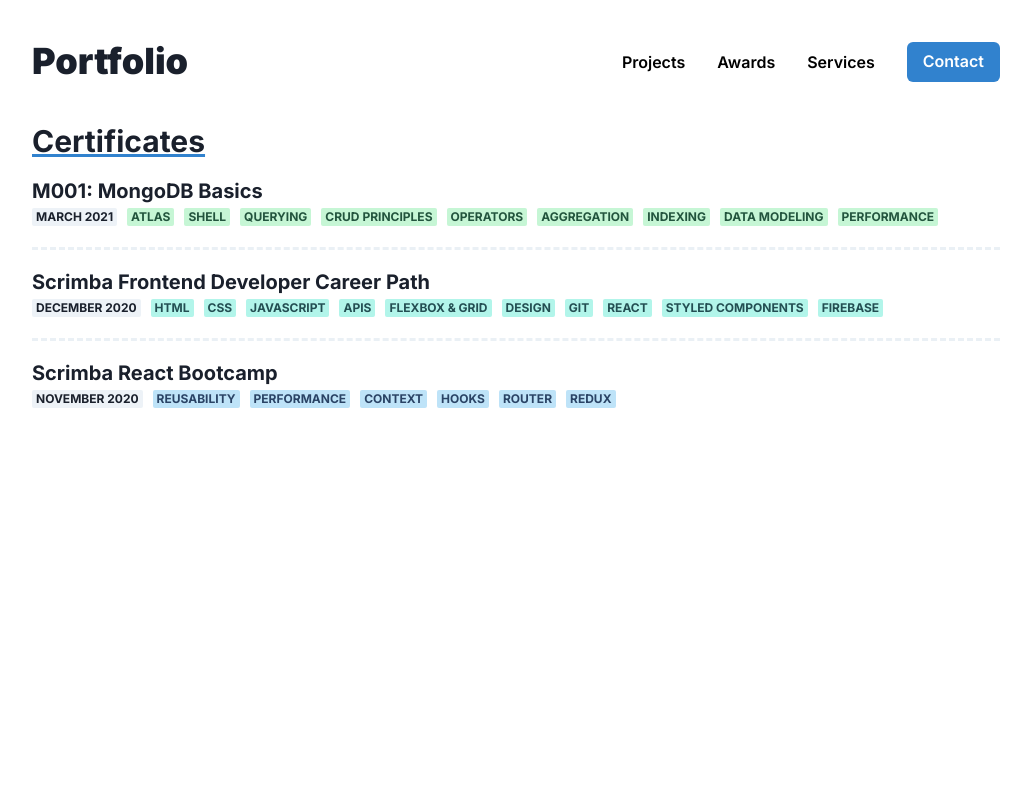
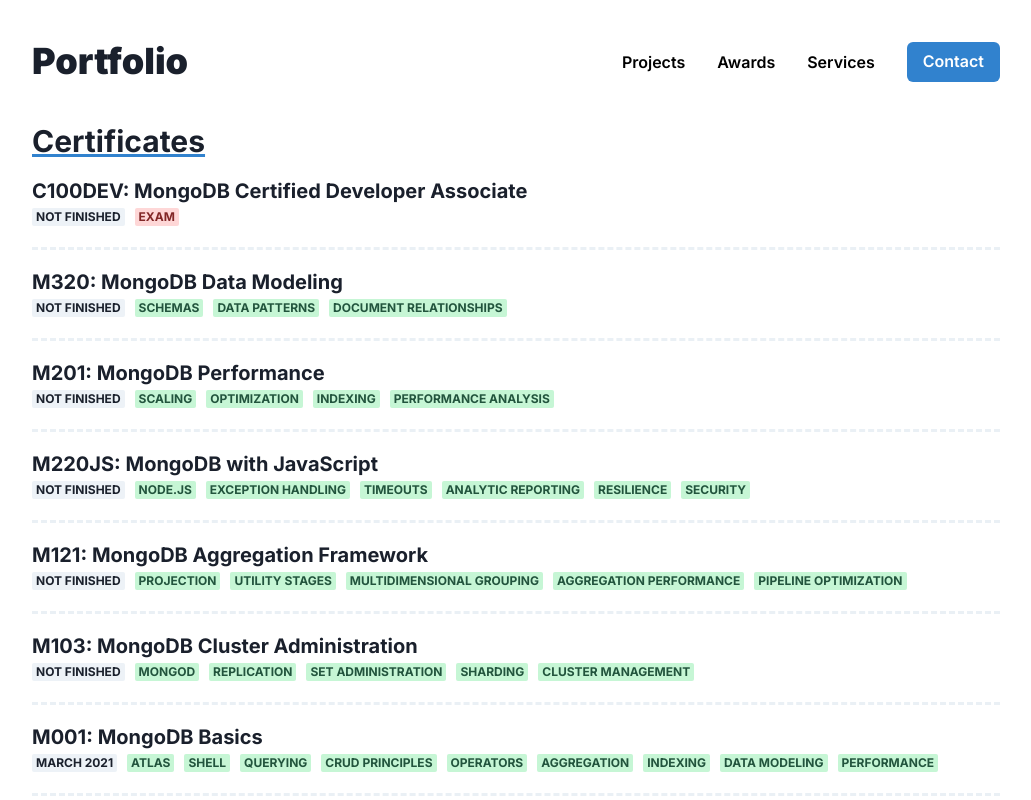
Before and after one commit to Mito9999/portfolio, a Next.js app: page /awards in a window 1280 px wide. Shown: the top 800 px of the page, without its empty margins (124-1155 px from the left). Built offline with nearby package versions, Linux system fonts and the light colour scheme.

Commit message:
Added my planned certificates

```diff
--- a/pages/awards.js
+++ b/pages/awards.js
@@ -1,8 +1,63 @@
 import Head from "next/head";
-import { Box, Heading, Text, Badge } from "@chakra-ui/react";
+import { Box, Heading, Badge } from "@chakra-ui/react";
 import Title from "../components/Title";
 
 const awards = [
+  {
+    title: "C100DEV: MongoDB Certified Developer Associate",
+    date: "Not Finished",
+    contentColor: "red",
+    content: ["Exam"],
+  },
+  {
+    title: "M320: MongoDB Data Modeling",
+    date: "Not Finished",
+    contentColor: "green",
+    content: ["Schemas", "Data Patterns", "Document Relationships"],
+  },
+  {
+    title: "M201: MongoDB Performance",
+    date: "Not Finished",
+    contentColor: "green",
+    content: ["Scaling", "Optimization", "Indexing", "Performance Analysis"],
+  },
+  {
+    title: "M220JS: MongoDB with JavaScript",
+    date: "Not Finished",
+    contentColor: "green",
+    content: [
+      "Node.js",
+      "Exception Handling",
+      "Timeouts",
+      "Analytic Reporting",
+      "Resilience",
+      "Security",
+    ],
+  },
+  {
+    title: "M121: MongoDB Aggregation Framework",
+    date: "Not Finished",
+    contentColor: "green",
+    content: [
+      "Projection",
+      "Utility Stages",
+      "Multidimensional Grouping",
+      "Aggregation Performance",
+      "Pipeline Optimization",
+    ],
+  },
+  {
+    title: "M103: MongoDB Cluster Administration",
+    date: "Not Finished",
+    contentColor: "green",
+    content: [
+      "Mongod",
+      "Replication",
+      "Set Administration",
+      "Sharding",
+      "Cluster Management",
+    ],
+  },
   {
     title: "M001: MongoDB Basics",
     date: "March 2021",
```
